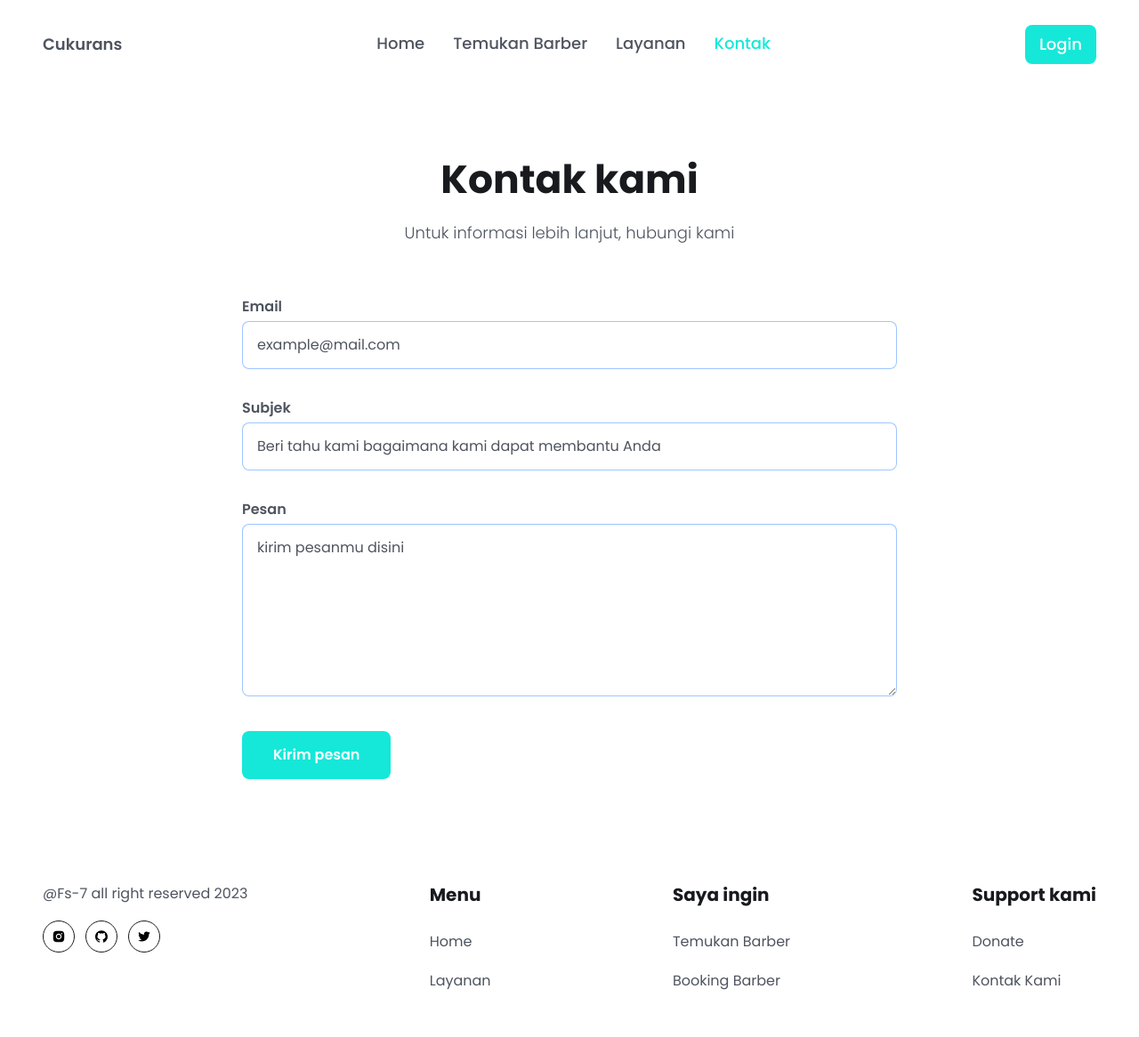
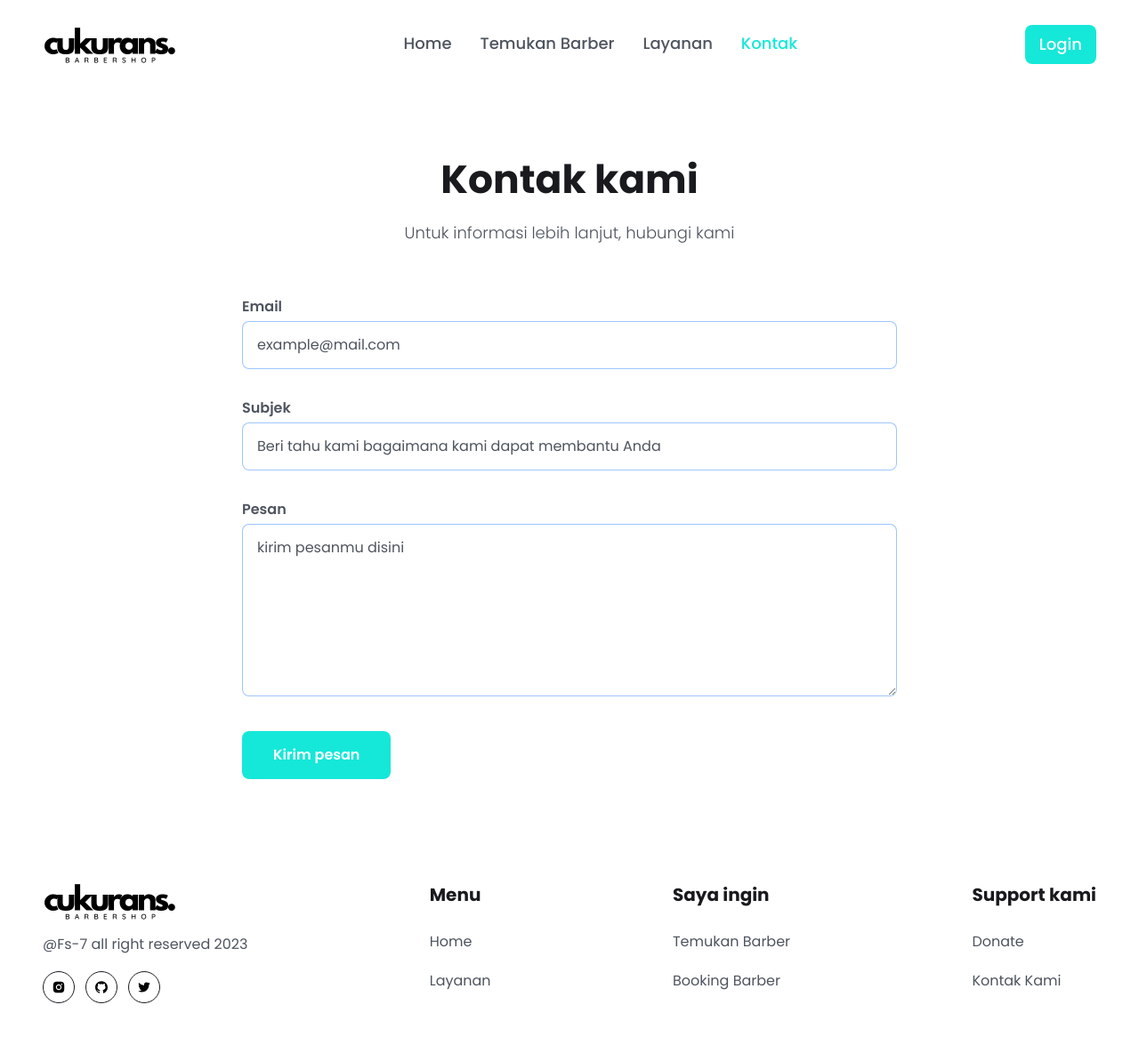
Before and after one commit to FullStack-7/cukurans-frontend, a React (Vite) app: page /contact in a window 1280 px wide. Shown: the top 1166 px of the page at 89% size. Built offline with nearby package versions, Linux system fonts and the light colour scheme.

Commit message:
Add Logo Barber

```diff
--- a/src/components/Footer/Footer.jsx
+++ b/src/components/Footer/Footer.jsx
@@ -1,6 +1,7 @@
 import { Link } from 'react-router-dom';
 import { RiTwitterFill } from 'react-icons/ri';
 import { AiFillGithub, AiFillInstagram } from 'react-icons/ai';
+import logo from '../../assets/logo.png';
 
 const socialMedia = [
 	{
@@ -58,8 +59,8 @@ const Footer = () => {
 			<div className="container">
 				<div className="flex justify-between flex-col md:flex-row flex-wrap gap-[30px]">
 					<div>
-						{/* <img src={logo} alt="" /> */}
-						<p className="text-[16px] leading-7 font-[400] text-textColor">
+						<img src={logo} alt="" />
+						<p className="text-[16px] leading-7 font-[400] text-textColor mt-3">
 							@Fs-7 all right reserved {year}
 						</p>
 
--- a/src/components/Header/Header.jsx
+++ b/src/components/Header/Header.jsx
@@ -1,6 +1,7 @@
 import { useEffect, useRef } from 'react';
 import { NavLink, Link } from 'react-router-dom';
 import userImg from '../../assets/avatar-icon.png';
+import logo from '../../assets/logo.png';
 import { BiMenu } from 'react-icons/bi';
 
 const navLinks = [
@@ -47,9 +48,7 @@ const Header = () => {
 					{/* LOGO */}
 					<div>
 						<Link to="/">
-							<h1 className="text-textColor font-semibold text-[18px]">
-								Cukurans
-							</h1>
+							<img src={logo} alt="" />
 						</Link>
 					</div>
 					{/* MENU */}
```
Also changed, not shown: src/assets/logo.png (added).
